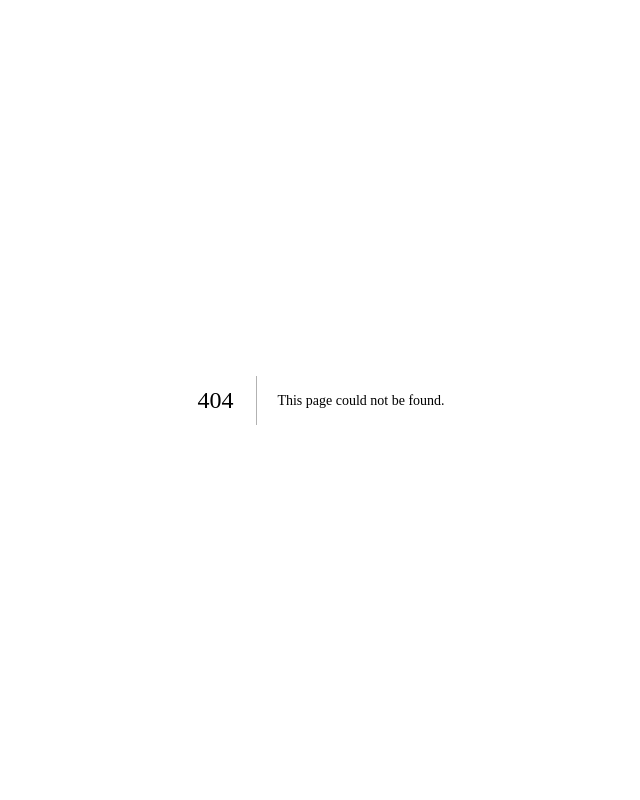
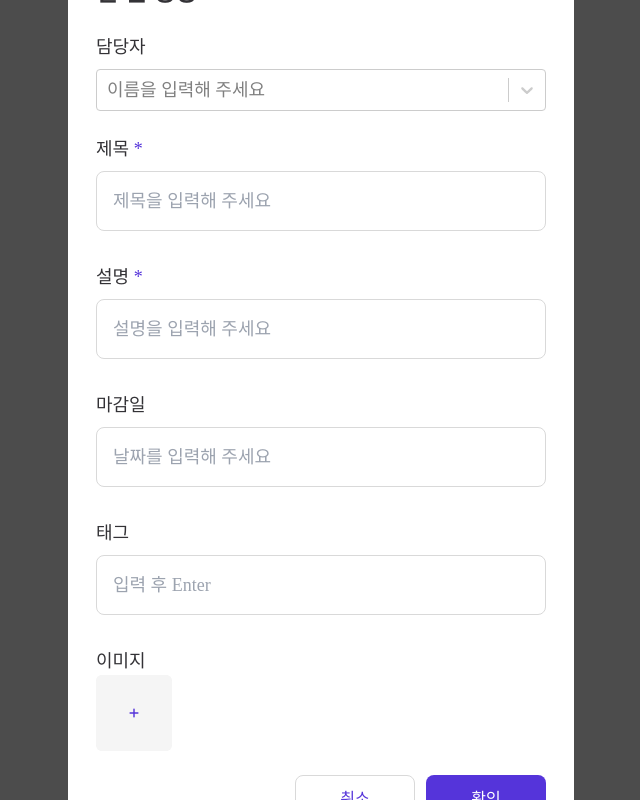
Before and after one commit to Codeit-FE3-Part3-team6-Taskify/Taskify, a Next.js app: page /test in a window 1280 px wide. Before the commit this address had no page. Shown: the whole page, without its empty margins (319-959 px from the left). Built offline with nearby package versions, Linux system fonts and the light colour scheme; a web font is replaced by a local one.

Commit message:
💄 : 할일 수정 모달 css 추가

```diff
--- a/package.json
+++ b/package.json
@@ -14,7 +14,9 @@
     "next": "14.1.3",
     "react": "^18",
     "react-dom": "^18",
-    "react-redux": "^9.1.0"
+    "react-redux": "^9.1.0",
+    "react-select": "^5.8.0",
+    "react-select-search": "^4.1.7"
   },
   "devDependencies": {
     "autoprefixer": "^10.0.1",
--- /dev/null
+++ b/src/components/Dashboard/CreateTodoModal.jsx
@@ -0,0 +1,89 @@
+/* eslint-disable jsx-a11y/no-static-element-interactions */
+/* eslint-disable jsx-a11y/click-events-have-key-events */
+import { useState, useRef } from 'react';
+import Image from 'next/image';
+import Select from 'react-select';
+import Modal from '../Modal/Modal';
+import UserInformationInput from '../SignInput/UserInformationInput';
+import CtaDefault from '@/components/Buttons/CtaDefault/CtaDefault';
+import { AddImg } from '../../../public/images';
+
+export default function CreateTodoModal({ onClose }) {
+  const fileInputRef = useRef(null);
+  const [selectedFile, setSelectedFile] = useState(null);
+
+  const handleFileUpload = (event) => {
+    setSelectedFile(event.target.files[0]);
+  };
+
+  const options = [
+    { value: 'bear', label: '곰돌이', image: '/images/SettingIcon.svg' },
+    { value: 'rabbit', label: '토끼', image: '/images/SettingIcon.svg' },
+    { value: 'puppy', label: '강아지', image: '/images/SettingIcon.svg' },
+    { value: 'kitty', label: '고양이', image: '/images/SettingIcon.svg' },
+  ]; // select 태그 안에 들어가는 아이템
+
+  return (
+    <Modal onClose={onClose}>
+      <div className="flex flex-col items-start py-7 px-5 md:py-8 md:px-7 gap-6 text-base md:text-lg font-medium text-black_333236 w-[327px] md:w-[506px] ">
+        <div className="text-xl md:text-2xl font-bold ">할 일 생성</div>
+        <div className="w-full">
+          <div className="mb-2">담당자</div>
+          <Select options={options} placeholder="이름을 입력해 주세요" />
+        </div>
+
+        <div className="w-full">
+          <span>제목 </span>
+          <span className="text-violet_5534DA">*</span>
+          <UserInformationInput placeholder="제목을 입력해 주세요" />
+        </div>
+        <div className="w-full">
+          <span>설명 </span>
+          <span className="text-violet_5534DA">*</span>
+          <UserInformationInput placeholder="설명을 입력해 주세요" />
+        </div>
+        <div className="w-full">
+          <span>마감일</span>
+          <UserInformationInput placeholder="날짜를 입력해 주세요" />
+        </div>
+        <div className="w-full">
+          <span>태그</span>
+          <UserInformationInput placeholder="입력 후 Enter" />
+        </div>
+        <div>
+          <span>이미지</span>
+          <div>
+            <input
+              type="file"
+              ref={fileInputRef}
+              style={{ display: 'none' }}
+              onChange={handleFileUpload}
+            />
+            <div
+              className="relative overflow-hidden flex w-[58px] h-[58px] md:w-[76px] md:h-[76px] rounded-[6px] bg-[#F5F5F5] cursor-pointer"
+              onClick={() => fileInputRef.current.click()}
+            >
+              {selectedFile ? (
+                <Image
+                  fill
+                  src={URL.createObjectURL(selectedFile)}
+                  alt="Selected"
+                />
+              ) : (
+                <Image fill src={AddImg} alt="add" />
+              )}
+            </div>
+          </div>
+        </div>
+        <div className="flex justify-center md:justify-end w-full">
+          <div className="flex gap-[11px]">
+            <CtaDefault color="white" onClick={onClose}>
+              취소
+            </CtaDefault>
+            <CtaDefault onClick={onClose}>확인</CtaDefault>
+          </div>
+        </div>
+      </div>
+    </Modal>
+  );
+}
--- a/src/components/Modal/Modal.jsx
+++ b/src/components/Modal/Modal.jsx
@@ -14,7 +14,7 @@ export default function Modal({ onClose, children }) {
     <>
       <div
         ref={modalRef}
-        className="rounded-lg bg-white fixed z-50 fixed left-2/4 top-2/4 -translate-x-2/4 -translate-y-2/4 "
+        className="rounded-lg bg-white fixed z-50 left-2/4 top-2/4 -translate-x-2/4 -translate-y-2/4 "
       >
         {children}
       </div>
--- /dev/null
+++ b/src/pages/test.jsx
@@ -0,0 +1,5 @@
+import CreateTodoModal from '@/components/Dashboard/CreateTodoModal';
+
+export default function test() {
+  return <CreateTodoModal />;
+}
```
Also changed, not shown: src/pages/myPage.jsx (renamed from src/pages/myPage.js), 2 other files (tests, documents, lock files or other folders).
